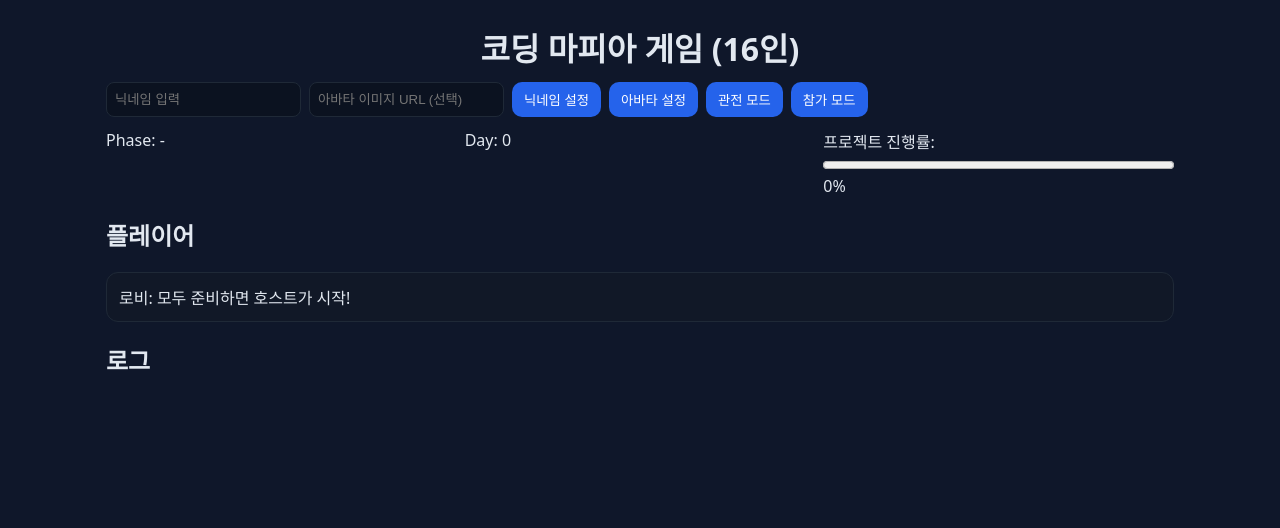
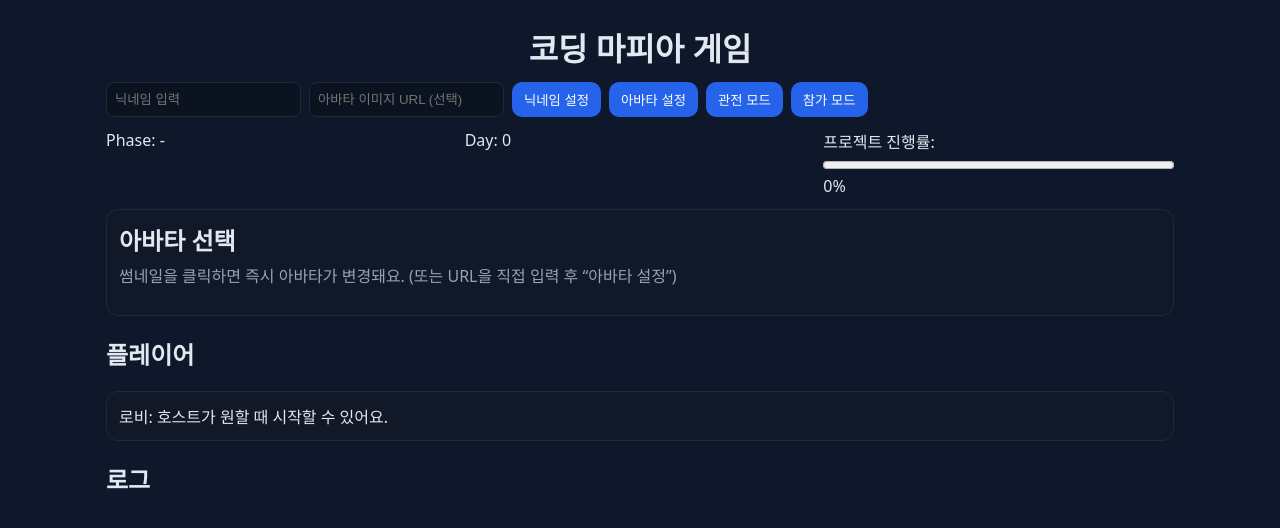
Before and after one commit to ko-space/codingmafia, a website: page index.html in a window 1280 px wide. Drawn offline with nearby package versions, Linux system fonts and the light colour scheme.

Commit message:
Update game title and lobby area description

```diff
--- a/index.html
+++ b/index.html
@@ -9,7 +9,7 @@
 <body>
   <div class="container">
     <header>
-      <h1 class="title-center">코딩 마피아 게임 (16인)</h1>
+      <h1 class="title-center">코딩 마피아 게임</h1>
       <div id="you"></div>
     </header>
 
@@ -19,11 +19,9 @@
       <button id="setNameBtn">닉네임 설정</button>
       <button id="setAvatarBtn">아바타 설정</button>
 
-      <!-- 관전/참가 -->
       <button id="spectateBtn">관전 모드</button>
       <button id="joinBtn">참가 모드</button>
 
-      <!-- 호스트 전용: 역할 수 설정 + 시작/스킵/역할공개 -->
       <div class="host-only host-panel">
         <label>마피아 <input id="mafiaCount" type="number" min="0" max="10" value="3"></label>
         <label>의사 <input id="doctorCount" type="number" min="0" max="10" value="2"></label>
@@ -46,14 +44,19 @@
       </div>
     </section>
 
+    <section class="avatar-gallery card">
+      <h2>아바타 선택</h2>
+      <p class="muted">썸네일을 클릭하면 즉시 아바타가 변경돼요. (또는 URL을 직접 입력 후 “아바타 설정”)</p>
+      <div id="avatarGrid" class="grid"></div>
+    </section>
+
     <section class="players">
       <h2>플레이어</h2>
       <ul id="playerList"></ul>
     </section>
 
     <section class="phase-area">
-      <div id="lobbyArea" class="card">로비: 모두 준비하면 호스트가 시작!</div>
-
+      <div id="lobbyArea" class="card">로비: 호스트가 원할 때 시작할 수 있어요.</div>
       <div id="sprintArea" class="card hidden">
         <h3>스프린트(낮)</h3>
         <button id="reqTaskBtn">작업 카드 받기</button>
```
